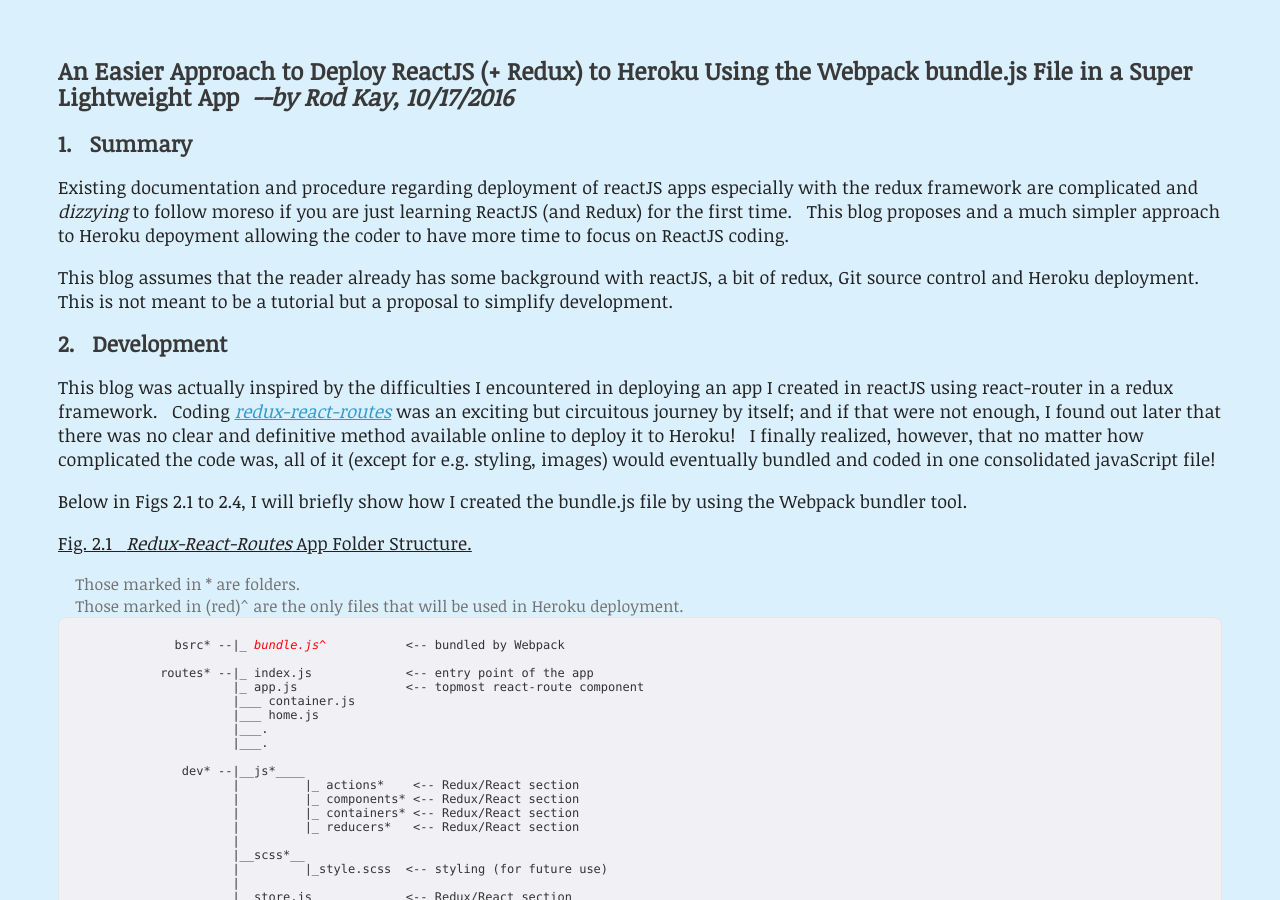
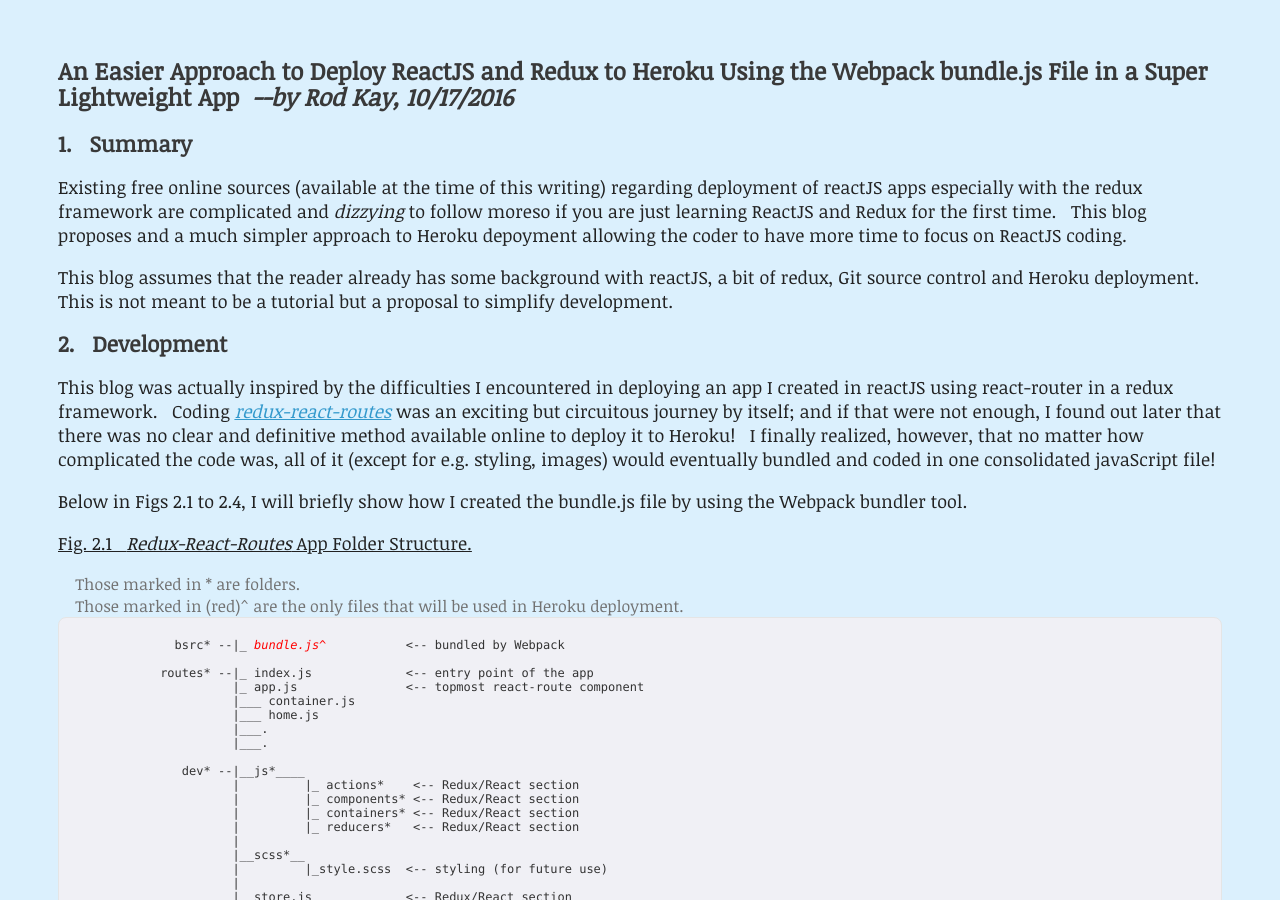
Before and after one commit to rodstaff/rodstaff.github.io, a Jekyll site: the page blog/index.html, which Jekyll copies as it is, in a window 1280 px wide and 900 px high. Built offline with Jekyll 4.4.1, drawn with Linux system fonts in a browser that asks for light colours.

Commit message:
modified blog1 view

```diff
--- a/blog/index.html
+++ b/blog/index.html
@@ -6,11 +6,11 @@
 		  <link href="https://fonts.googleapis.com/css?family=Noticia+Text" rel="stylesheet">
 		</head>
 	    <body>
-	      <h2>An Easier Approach to Deploy ReactJS (+ Redux) to Heroku Using the Webpack bundle.js File in a Super Lightweight App<em>&nbsp;&nbsp;--by Rod Kay, 10/17/2016</em></h2>
+	      <h2>An Easier Approach to Deploy ReactJS and Redux to Heroku Using the Webpack bundle.js File in a Super Lightweight App<em>&nbsp;&nbsp;--by Rod Kay, 10/17/2016</em></h2>
 
 	      <h3>1. &nbsp;&nbsp;Summary</h3>
 
-	      <p>Existing documentation and procedure regarding deployment of reactJS apps especially with the redux framework are complicated and <em>dizzying</em> to follow moreso if you are just learning ReactJS (and Redux) for the first time.  &nbsp;&nbsp;This blog proposes and a much simpler approach to Heroku depoyment allowing the coder to have more time to focus on ReactJS coding.&nbsp;</p>
+	      <p>Existing free online sources (available at the time of this writing) regarding deployment of reactJS apps especially with the redux framework are complicated and <em>dizzying</em> to follow moreso if you are just learning ReactJS and Redux for the first time.  &nbsp;&nbsp;This blog proposes and a much simpler approach to Heroku depoyment allowing the coder to have more time to focus on ReactJS coding.&nbsp;</p>
 
 	      <p>This blog assumes that the reader already has some background with reactJS, a bit of redux, Git source control and Heroku deployment.  This is not meant to be a tutorial but a proposal to simplify development.</p>
 
```
